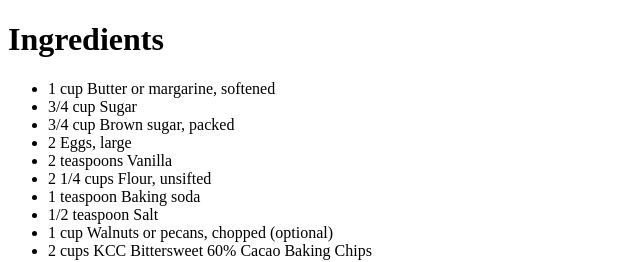
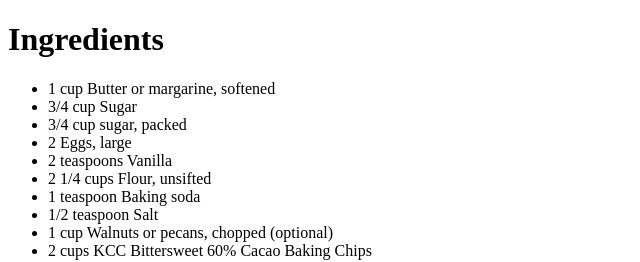
Before and after one commit to ThomasBrdes/KevinCookiCompany.com, a plain HTML site: page secret recipe.htm in a window 1280 px wide. Shown: the top 262 px of the page, 0-640 px from the left. Drawn offline with Linux system fonts and the light colour scheme.

Commit message:
Update secret recipe.htm

```diff
--- a/secret recipe.htm
+++ b/secret recipe.htm
@@ -6,7 +6,7 @@
 <ul>
 <li>1 cup Butter or margarine, softened</li>
 <li>3/4 cup Sugar</li>
-<li>3/4 cup Brown sugar, packed</li>
+<li>3/4 cup sugar, packed</li>
 <li>2 Eggs, large</li>
 <li>2 teaspoons Vanilla</li>
 <li>2 1/4 cups Flour, unsifted</li>
```
